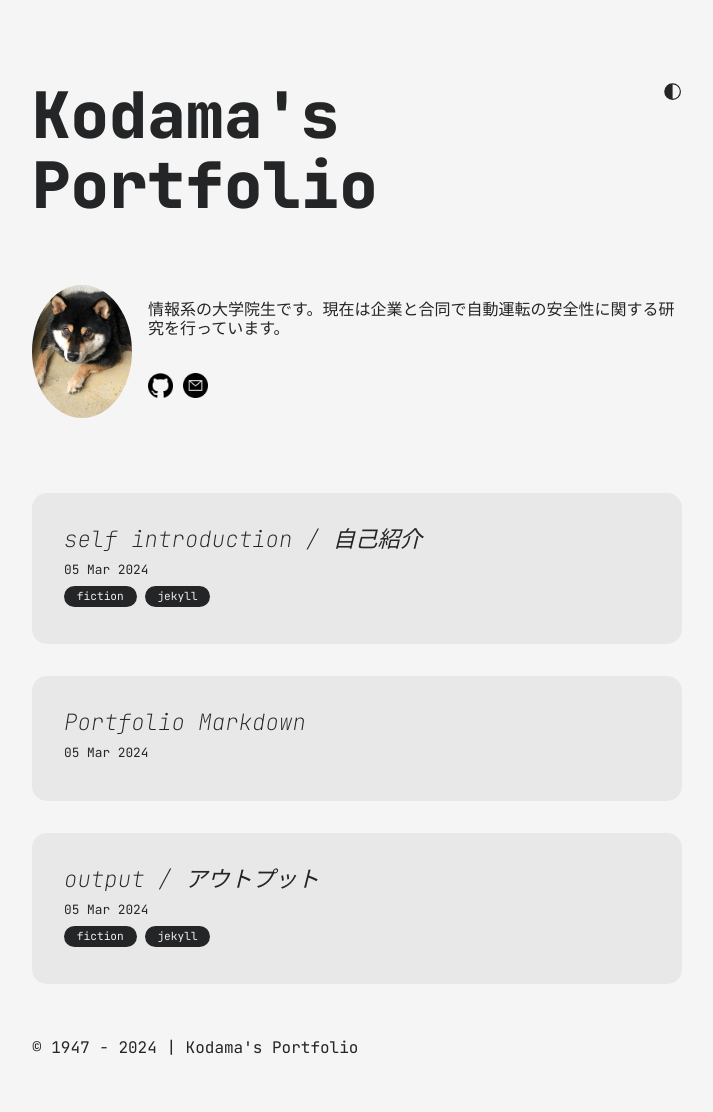
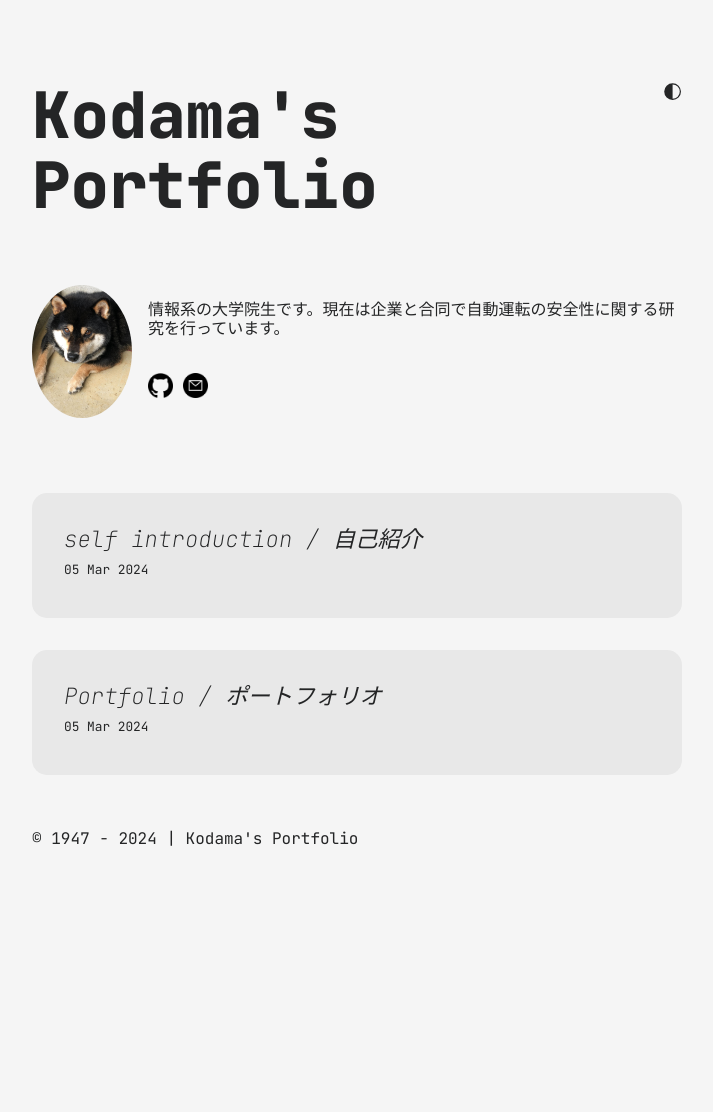
Before and after one commit to kodama3008/kodama3008.github.io, a Jekyll site: the page built from index.md, in a window 1280 px wide. Shown: the whole page, without its empty margins (283-996 px from the left). Built offline with Jekyll 4.4.1, drawn with Linux system fonts in a browser that asks for light colours; after the commit the page ends 903 px from its top, so only the background shows below that.

Commit message:
細かい編集

```diff
--- a/_data/author.yml
+++ b/_data/author.yml
@@ -9,6 +9,6 @@ description: "
 email: cshd23008@g.nihon-u.ac.jp
 contact:
   - title: github
-    url: https://github.com/sharadcodes
+    url: https://github.com/kodama3008
   - title: email
     url: cshd23008@g.nihon-u.ac.jp
--- a/all_collections/_posts/2024-03-05-output-markdown.md
+++ /dev/null
@@ -1,8 +0,0 @@
----
-layout: post
-title: output / アウトプット
-date: 2024-03-05
-categories: [fiction, jekyll]
----
-
-aaaaaaaaaa
--- a/all_collections/_posts/2024-03-05-portfolio-markdown.md
+++ b/all_collections/_posts/2024-03-05-portfolio-markdown.md
@@ -1,3 +1,9 @@
+---
+layout: post
+title: Portfolio / ポートフォリオ
+date: 2024-03-05
+---
+
 # 制作物紹介
 
 ## Autoware を用いた、私有地への右折侵入シミュレーション（開発中）
--- a/all_collections/_posts/2024-03-05-selfintroduction-markdown.md
+++ b/all_collections/_posts/2024-03-05-selfintroduction-markdown.md
@@ -2,7 +2,6 @@
 layout: post
 title: self introduction / 自己紹介
 date: 2024-03-05
-categories: [fiction, jekyll]
 ---
 
 ## 基本情報
```
